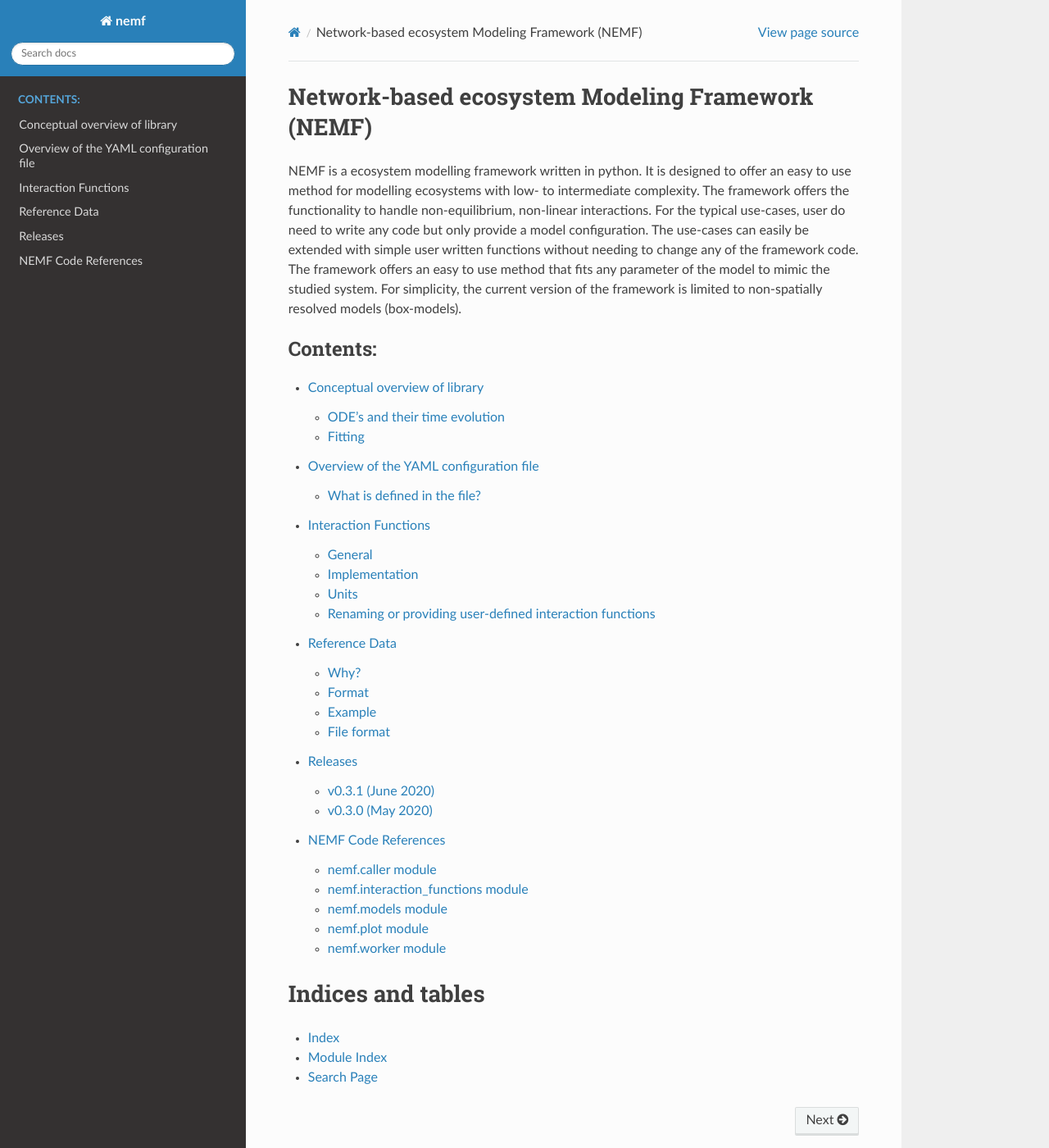
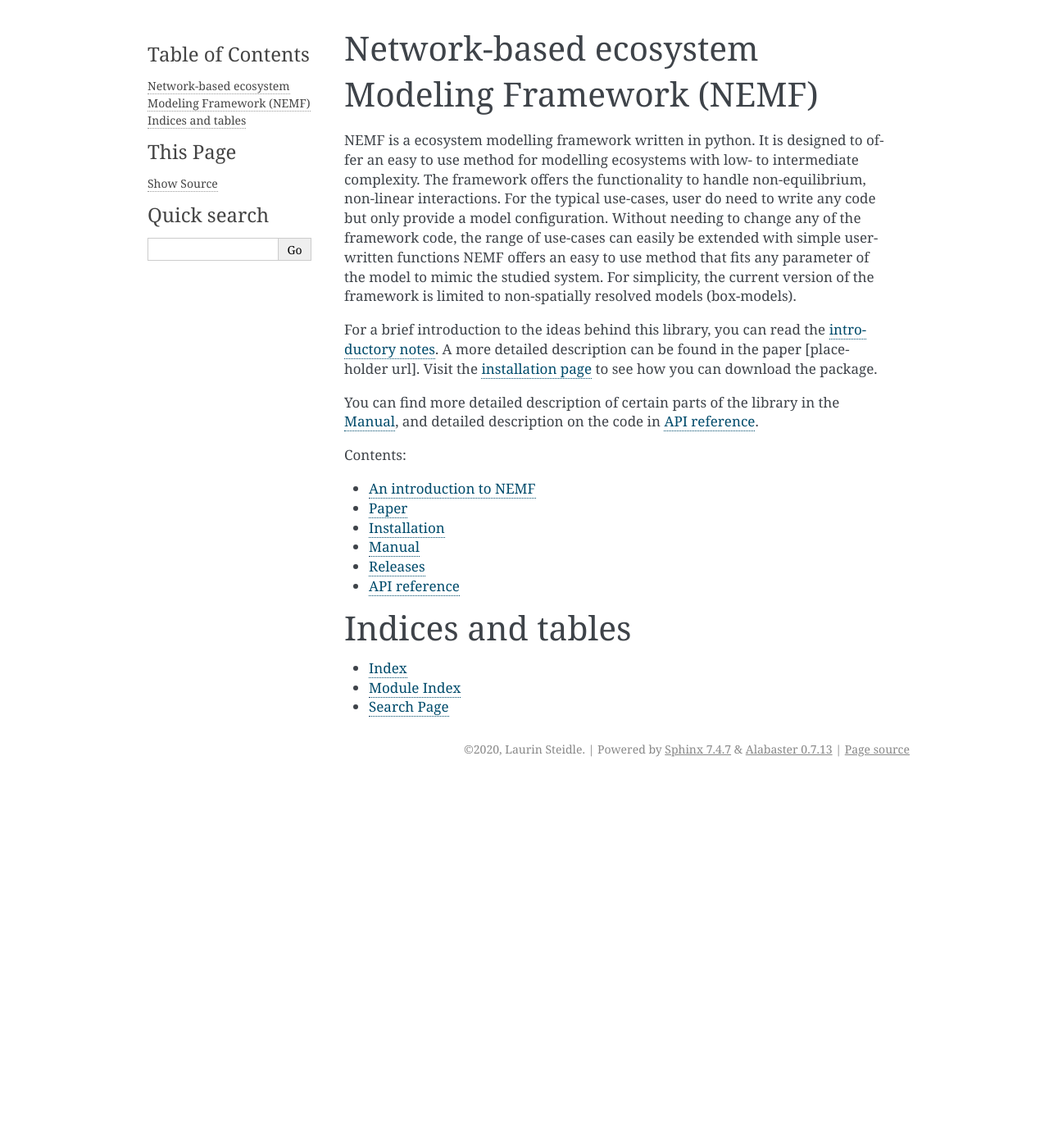
Before and after one commit to 465b/nemf, a Sphinx documentation site: the page built from doc/index.rst, in a window 1280 px wide and 1400 px high. Shown: the whole window at 82% size. Built offline with Sphinx 7.4.7, drawn with Linux system fonts in a browser that asks for light colours; some of the changed text lies outside the part shown.

Commit message:
doc: restructured doc and api references

```diff
--- a/doc/conf.py
+++ b/doc/conf.py
@@ -55,9 +55,12 @@ exclude_patterns = ['_build', 'Thumbs.db', '.DS_Store']
 
 # The theme to use for HTML and HTML Help pages.  See the documentation for
 # a list of builtin themes.
-#
-#html_theme = 'alabaster'
-html_theme = 'sphinx_rtd_theme'
+
+html_theme = 'alabaster'
+#html_theme = 'sphinx_rtd_theme'
+#import sphinx_bootstrap_theme
+#html_theme = 'bootstrap'
+#html_theme_path = sphinx_bootstrap_theme.get_html_theme_path()
 
 # Add any paths that contain custom static files (such as style sheets) here,
 # relative to this directory. They are copied after the builtin static files,
--- a/doc/index.rst
+++ b/doc/index.rst
@@ -4,26 +4,40 @@
    contain the root `toctree` directive.
 
 Network-based ecosystem Modeling Framework (NEMF)
-===========================================
+=================================================
 
 NEMF is a ecosystem modelling framework written in python.
 It is designed to offer an easy to use method for modelling ecosystems with low- to intermediate complexity.
 The framework offers the functionality to handle non-equilibrium, non-linear interactions.
 For the typical use-cases, user do need to write any code but only provide a model configuration.
-The use-cases can easily be extended with simple user written functions without needing to change any of the framework code.
-The framework offers an easy to use method that fits any parameter of the model to mimic the studied system.
+Without needing to change any of the framework code, the range of use-cases can easily be extended with simple user-written functions
+NEMF offers an easy to use method that fits any parameter of the model to mimic the studied system.
 For simplicity, the current version of the framework is limited to non-spatially resolved models (box-models).
 
+For a brief introduction to the ideas behind this library,
+you can read the :doc:`introductory notes <introduction>`.
+A more detailed description can be found in the paper [placeholder url].
+Visit the :doc:`installation page <installation>` to see how you can download the
+package.
+
+.. You can browse the :doc:`examples <examples/index>` to see what you can do with
+.. NEMF, and then check out the :doc:`tutorial <tutorial>` and
+
+You can find more detailed description of certain parts of the library in the
+:doc:`Manual <manual>`,
+and detailed description on the code in :doc:`API reference <api>`.
+
+
 .. toctree::
-   :maxdepth: 2
+   :maxdepth: 1
    :caption: Contents:
 
-   README_concept.md
-   README_YAML.md
-   README_interaction_functions.md
-   README_reference_data.md
+   introduction.md
+   Paper <paper>
+   installation.md
+   manual.rst
    releases.md
-   modules.rst
+   api.rst
 
 
 Indices and tables
--- a/doc/modules.rst
+++ /dev/null
@@ -1,7 +0,0 @@
-NEMF Code References
-====================
-
-.. toctree::
-   :maxdepth: 4
-
-   nemf
--- a/doc/nemf.rst
+++ /dev/null
@@ -1,39 +0,0 @@
-nemf.caller module
-------------------
-
-.. automodule:: nemf.caller
-   :members:
-   :undoc-members:
-   :show-inheritance:
-
-nemf.interaction\_functions module
-----------------------------------
-
-.. automodule:: nemf.interaction_functions
-   :members:
-   :undoc-members:
-   :show-inheritance:
-
-nemf.models module
-------------------
-
-.. automodule:: nemf.models
-   :members:
-   :undoc-members:
-   :show-inheritance:
-
-nemf.plot module
-----------------
-
-.. automodule:: nemf.plot
-   :members:
-   :undoc-members:
-   :show-inheritance:
-
-nemf.worker module
-------------------
-
-.. automodule:: nemf.worker
-   :members:
-   :undoc-members:
-   :show-inheritance:
--- /dev/null
+++ b/doc/paper.rst
@@ -0,0 +1,4 @@
+A novel three step, network-based, general ecosystem modeling framework
+=======================================================================
+
+[placeholder]
```
Also changed, not shown: doc/api.rst (added, +42 -0 lines), doc/examples.md (added, +3 -0 lines), doc/installation.md (added, +22 -0 lines), doc/manual.rst (added, +12 -0 lines).
